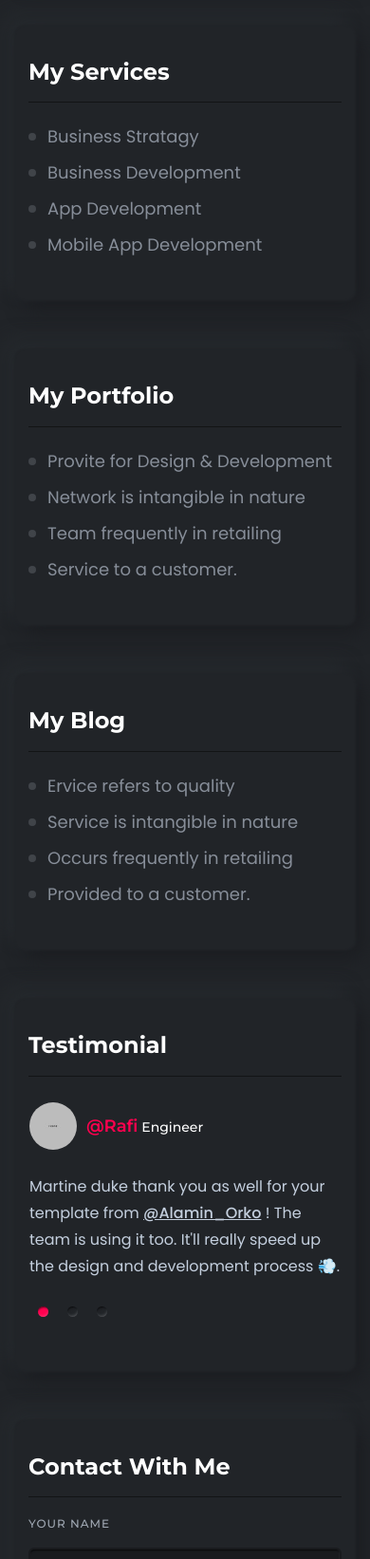
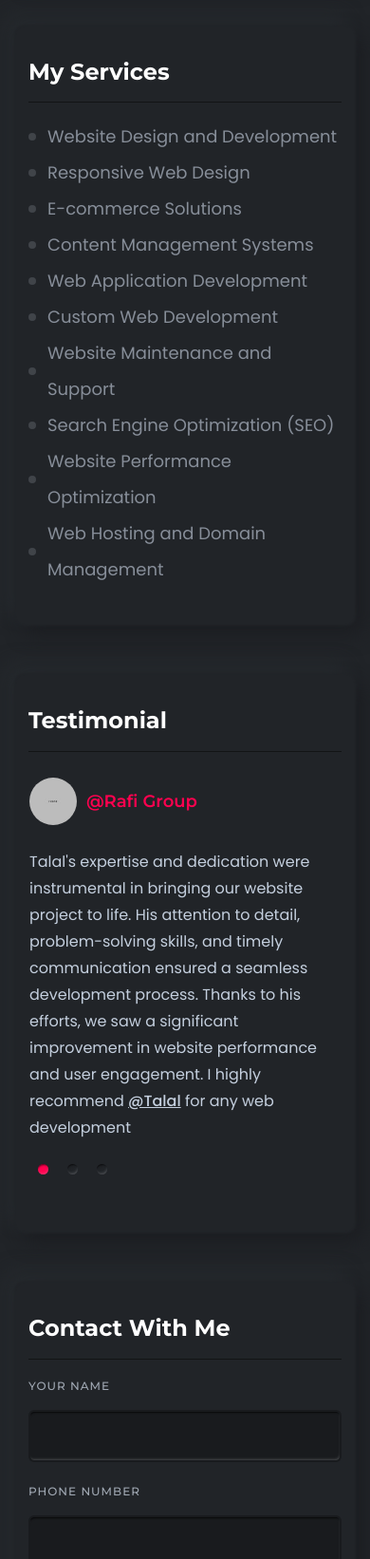
Before and after one commit to talal-portfolio/talal-portfolio.github.io, a plain HTML site: page index.html in a window 390 px wide. Shown: the part 3400-5042 px from the top of the page at 95% size. Drawn offline with Linux system fonts and the light colour scheme; files whose address does not match are found by name.

Commit message:
Portfolio Upgrade

```diff
--- a/index.html
+++ b/index.html
@@ -368,18 +368,30 @@
                                         My Services
                                     </h5>
                                     <ul class="card-list">
-                                        <li><a href="#">Business Stratagy <i data-feather="arrow-right"></i></a></li>
-                                        <li><a href="#">Business Development<i data-feather="arrow-right"></i></a></li>
-                                        <li><a href="#">App Development<i data-feather="arrow-right"></i></a></li>
-                                        <li><a href="#">Mobile App Development<i data-feather="arrow-right"></i></a>
+                                        <li><a href="#">Website Design and Development <i
+                                                    data-feather="arrow-right"></i></a></li>
+                                        <li><a href="#">Responsive Web Design<i data-feather="arrow-right"></i></a></li>
+                                        <li><a href="#">E-commerce Solutions<i data-feather="arrow-right"></i></a></li>
+                                        <li><a href="#">Content Management Systems<i data-feather="arrow-right"></i></a>
+                                        <li><a href="#">Web Application Development<i
+                                                    data-feather="arrow-right"></i></a>
+                                        <li><a href="#">Custom Web Development<i data-feather="arrow-right"></i></a>
                                         </li>
+                                        <li><a href="#">Website Maintenance and Support<i
+                                                    data-feather="arrow-right"></i></a></li>
+                                        <li><a href="#">Search Engine Optimization (SEO)<i
+                                                    data-feather="arrow-right"></i></a></li>
+                                        <li><a href="#">Website Performance Optimization<i
+                                                    data-feather="arrow-right"></i></a></li>
+                                        <li><a href="#">Web Hosting and Domain Management<i
+                                                    data-feather="arrow-right"></i></a></li>
                                     </ul>
                                 </div>
                             </div>
                             <!-- End services area -->
 
                             <!-- start portfolio area -->
-                            <div data-aos="fade-left" data-aos-duration="500" data-aos-delay="200" data-aos-once="true"
+                            <!-- <div data-aos="fade-left" data-aos-duration="500" data-aos-delay="200" data-aos-once="true"
                                 class="rn-portfolio-area single-card-sticky section-height">
                                 <div class="inner">
                                     <h5 class="title">
@@ -398,11 +410,11 @@
 
                                     </ul>
                                 </div>
-                            </div>
+                            </div> -->
                             <!-- End portfolio area -->
 
                             <!-- start blog area -->
-                            <div data-aos="fade-left" data-aos-duration="500" data-aos-delay="200" data-aos-once="true"
+                            <!-- <div data-aos="fade-left" data-aos-duration="500" data-aos-delay="200" data-aos-once="true"
                                 class="rn-blog-area single-card-sticky section-height">
                                 <div class="inner">
                                     <h5 class="title">
@@ -419,7 +431,7 @@
                                         </li>
                                     </ul>
                                 </div>
-                            </div>
+                            </div> -->
                             <!-- End blog area -->
 
                             <!-- start testimonial area -->
@@ -442,14 +454,18 @@
                                                         alt="client-image">
                                                 </div>
                                                 <h5 class="ts-header">
-                                                    <span class="text-color-primary">@Rafi</span> Engineer
+                                                    <span class="text-color-primary">@Rafi Group</span>
                                                 </h5>
                                             </div>
                                             <div class="testimonial-body">
-                                                <p class="discription">Martine duke thank you as well for your
-                                                    template from <span>@Alamin_Orko</span> ! The team is using
-                                                    it too. It'll
-                                                    really speed up the design and development process 💨.</p>
+                                                <p class="discription">
+                                                    Talal's expertise and dedication were instrumental in bringing our
+                                                    website project to life. His attention to detail, problem-solving
+                                                    skills,
+                                                    and timely communication ensured a seamless development process.
+                                                    Thanks to his efforts, we saw a significant improvement in website
+                                                    performance and user engagement.
+                                                    I highly recommend <span>@Talal</span> for any web development</p>
                                             </div>
                                         </div>
                                         <!-- End Single Testimonial  -->
@@ -462,14 +478,19 @@
                                                         alt="client-image">
                                                 </div>
                                                 <h5 class="ts-header">
-                                                    <span class="text-color-primary">@Nipa</span> Tech
+                                                    <span class="text-color-primary">@Nipa Tech</span>
                                                 </h5>
                                             </div>
                                             <div class="testimonial-body">
-                                                <p class="discription">Martine duke thank you as well for your
-                                                    template from <span>@Alamin_Orko</span> ! The team is using
-                                                    it too. It'll
-                                                    really speed up the design and development process 💨.</p>
+                                                <p class="discription">
+                                                    Working with Talal was an absolute pleasure.
+                                                    His expertise in web development shone through as he transformed our
+                                                    website into a sleek, user-friendly platform.
+                                                    His attention to detail and proactive communication made the entire
+                                                    process smooth and efficient.
+                                                    We're thrilled with the results and look forward to collaborating
+                                                    with <span>@Talal</span> on future projects..
+                                                </p>
                                             </div>
                                         </div>
                                         <!-- End Single Testimonial  -->
@@ -482,14 +503,20 @@
                                                         alt="client-image">
                                                 </div>
                                                 <h5 class="ts-header">
-                                                    <span class="text-color-primary">@Web</span> know
+                                                    <span class="text-color-primary">@Client</span>
                                                 </h5>
                                             </div>
                                             <div class="testimonial-body">
-                                                <p class="discription">Martine duke thank you as well for your
-                                                    template from <span>@Alamin_Orko</span> ! The team is using
-                                                    it too. It'll
-                                                    really speed up the design and development process 💨.</p>
+                                                <p class="discription">I can't thank Talal enough for his exceptional
+                                                    work on our website redesign.
+                                                    From the initial concept to the final launch, he demonstrated a deep
+                                                    understanding of web development principles and a keen eye for
+                                                    design.
+                                                    He was responsive to our feedback and consistently delivered results
+                                                    that aligned with our vision.
+                                                    Talal's expertise and commitment to excellence made him an
+                                                    invaluable asset to our project,
+                                                    and I wouldn't hesitate to work with him again in the future.</p>
                                             </div>
                                         </div>
                                         <!-- End Single Testimonial  -->
```
